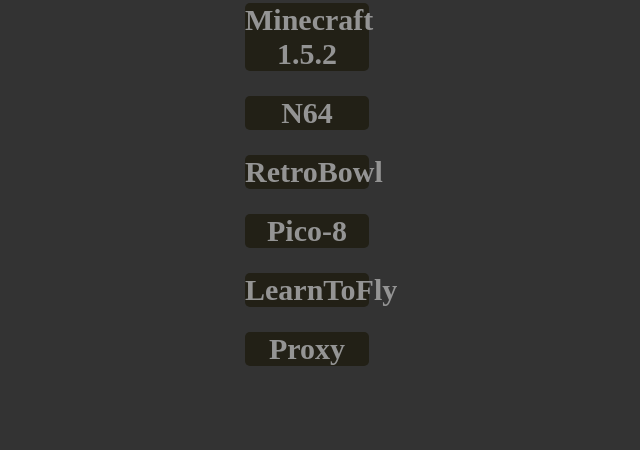
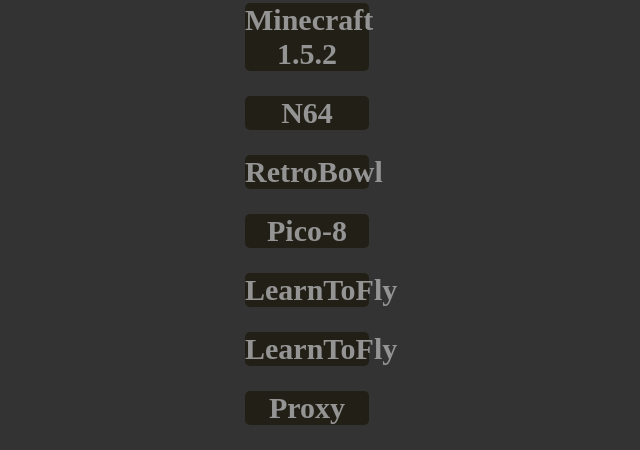
Before and after one commit to Justlemonade/SuperMathTips, a plain HTML site: page index.html in a window 1280 px wide. Shown: the part 770-1220 px from the top of the page, without its empty margins (333-973 px from the left). Before the commit the page ends 1161 px from the top, so only its background shows below. Drawn offline with Linux system fonts and the light colour scheme.

Commit message:
Update index.html

```diff
--- a/index.html
+++ b/index.html
@@ -123,6 +123,10 @@
     </div>
 
     <div class="games">
+      <a href="gfile/Fire&Ice/index.html"> <h2>LearnToFly</h2> </a>
+    </div>
+
+    <div class="games">
       <a href="Sites.html"> <h2>Proxy</h2> </a>
     </div>
 
```
